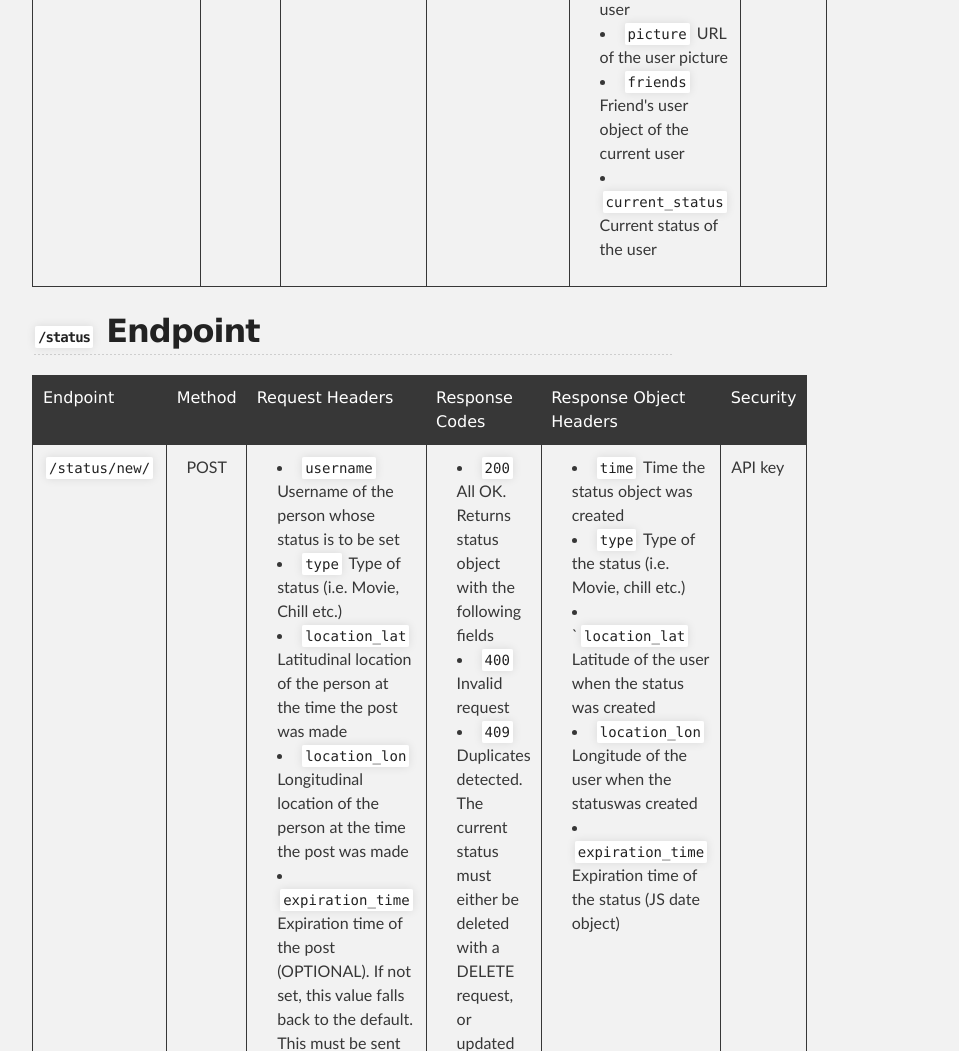
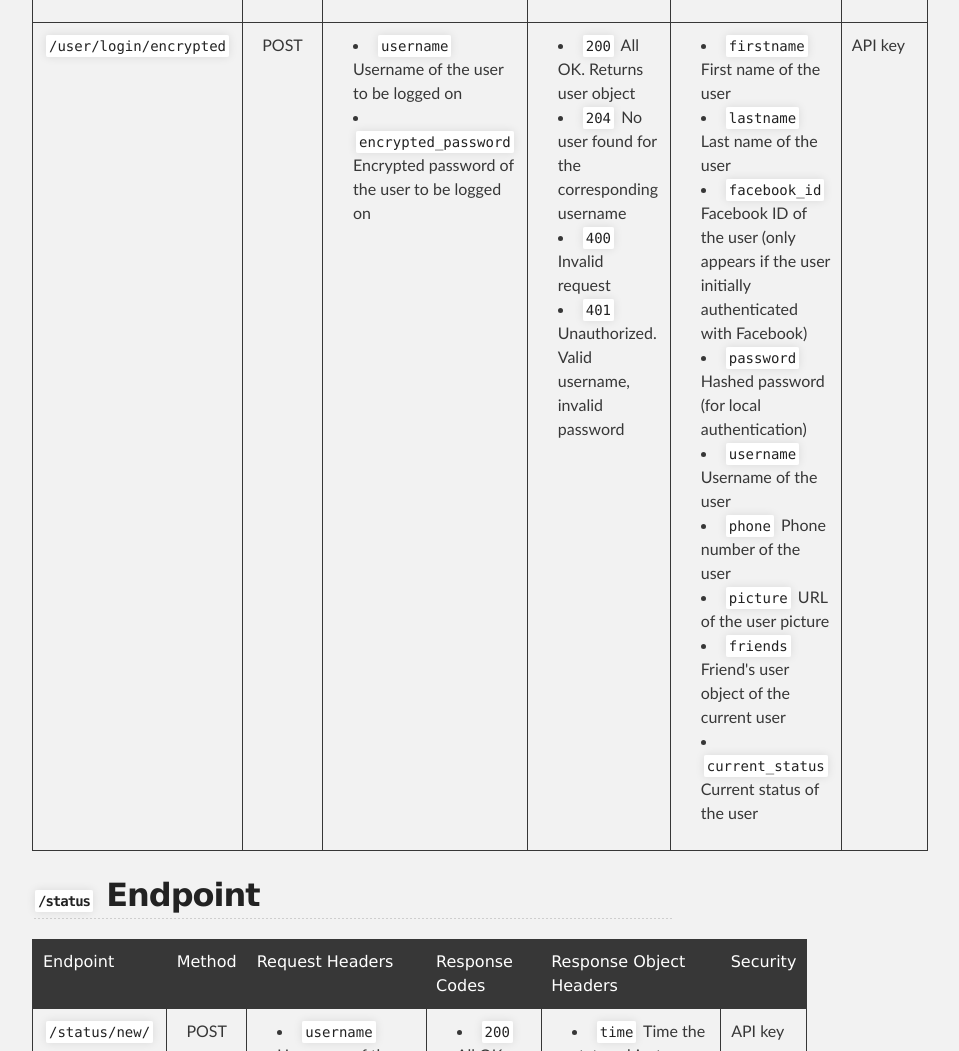
Before and after one commit to rukmal/Rendezvous-API, a plain HTML site: page index.html in a window 1280 px wide. Shown: the part 3862-4913 px from the top of the page, without its empty margins (288-1247 px from the left). Drawn offline with Linux system fonts and the light colour scheme.

```diff
--- a/index.html
+++ b/index.html
@@ -223,6 +223,47 @@
 </ul></td>
 <td align="left">API key</td>
 </tr>
+<tr>
+<td align="left"><code>/user/login/encrypted</code></td>
+<td align="center">POST</td>
+<td align="left"><ul>
+<li>
+<code>username</code> Username of the user to be logged on</li>
+<li>
+<code>encrypted_password</code> Encrypted password of the user to be logged on</li>
+</ul></td>
+<td align="left"><ul>
+<li>
+<code>200</code> All OK. Returns user object</li>
+<li>
+<code>204</code> No user found for the corresponding username</li>
+<li>
+<code>400</code> Invalid request</li>
+<li>
+<code>401</code> Unauthorized. Valid username, invalid password</li>
+</ul></td>
+<td align="left"><ul>
+<li>
+<code>firstname</code> First name of the user</li>
+<li>
+<code>lastname</code> Last name of the user</li>
+<li>
+<code>facebook_id</code> Facebook ID of the user (only appears if the user initially authenticated with Facebook)</li>
+<li>
+<code>password</code> Hashed password (for local authentication)</li>
+<li>
+<code>username</code> Username of the user</li>
+<li>
+<code>phone</code> Phone number of the user</li>
+<li>
+<code>picture</code> URL of the user picture</li>
+<li>
+<code>friends</code> Friend's user object of the current user</li>
+<li>
+<code>current_status</code> Current status of the user</li>
+</ul></td>
+<td align="left">API key</td>
+</tr>
 </tbody>
 </table><h2>
 <a name="status-endpoint" class="anchor" href="#status-endpoint"><span class="octicon octicon-link"></span></a><code>/status</code> Endpoint</h2>
```
Also changed, not shown: params.json (+1 -1 lines).
